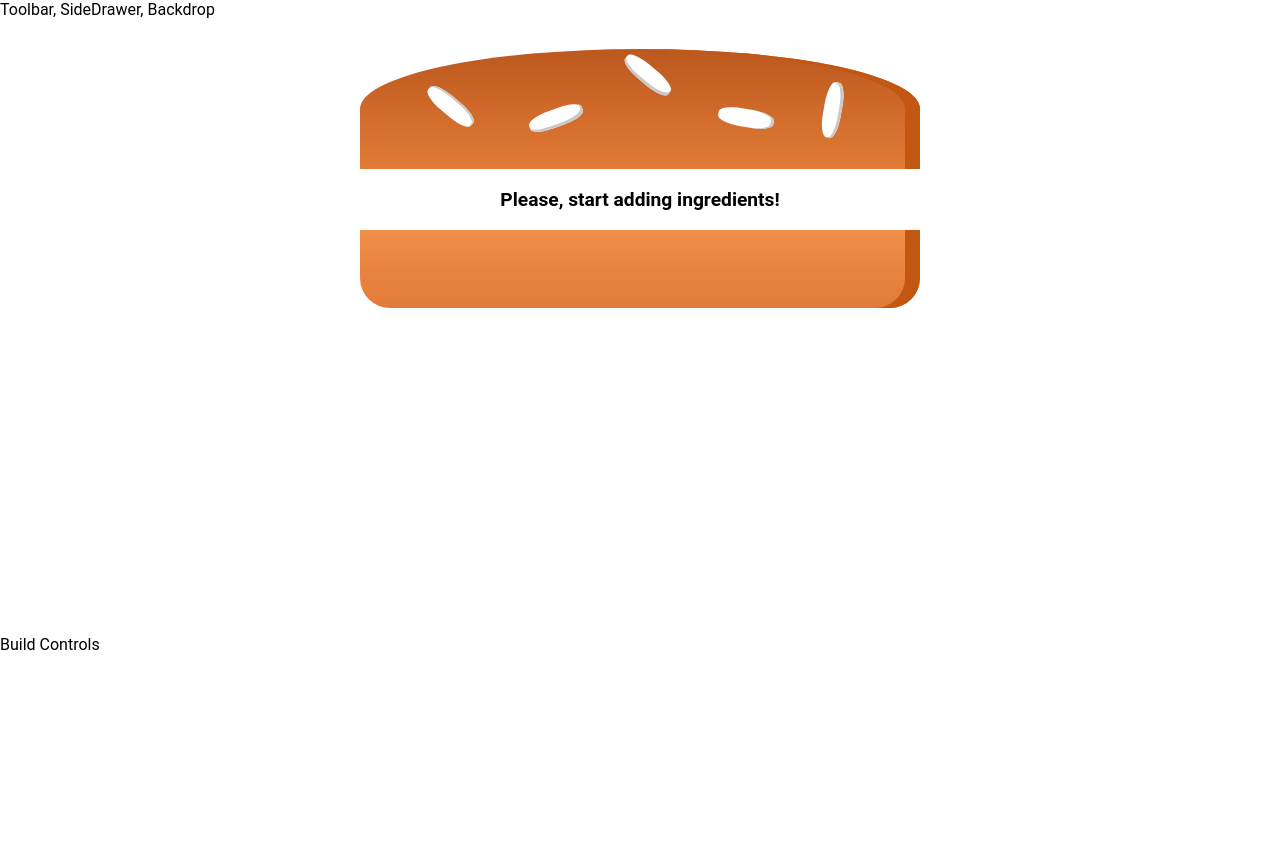
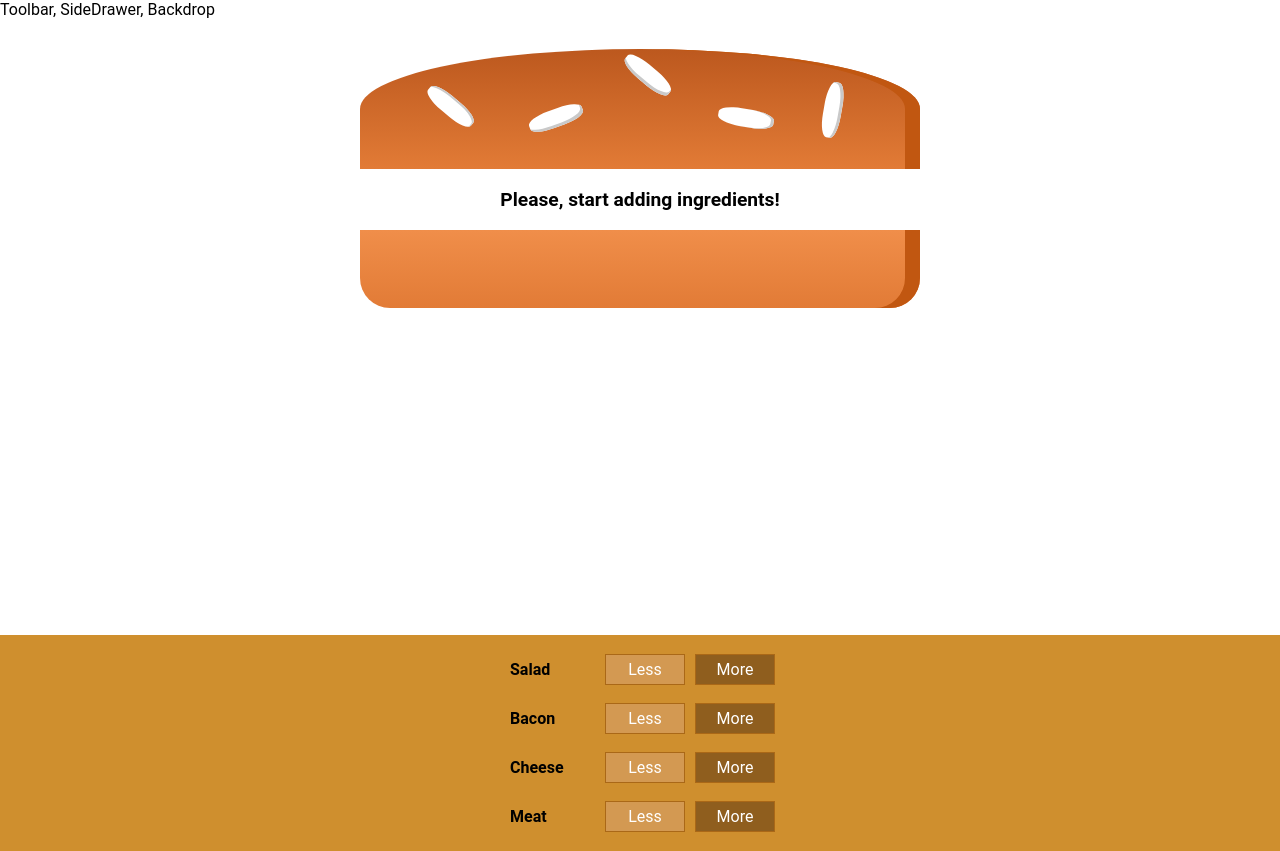
Before and after one commit to ruslanzharkov/react-redux-burger-builder, a React app: page / in a window 1280 px wide. Before the commit the page ends 800 px from the top, so only its background shows below. Built offline with nearby package versions, Linux system fonts and the light colour scheme.

Commit message:
Displayed controls to browser

```diff
--- a/src/components/Burger/BuildControls/BuildControls.js
+++ b/src/components/Burger/BuildControls/BuildControls.js
@@ -1,10 +1,21 @@
 import React, { Component } from 'react';
+
+import classes from './BuildControls.css';
+import BuildControl from './BuildControl/BuildControl';
 
 class BuildControls extends Component {
     render() {
+        const controls = [
+            {label: 'Salad', type: 'salad'},
+            {label: 'Bacon', type: 'bacon'},
+            {label: 'Cheese', type: 'cheese'},
+            {label: 'Meat', type: 'meat'}
+        ];
         return(
-            <div>
-
+            <div className={classes.BuildControls}>
+                {controls.map((control) => {
+                    return <BuildControl key={control.label} label={control.label}/>
+                })}
             </div>
         );
     }
--- a/src/containers/BurgerBuilder/BurgerBuilder.js
+++ b/src/containers/BurgerBuilder/BurgerBuilder.js
@@ -2,7 +2,7 @@
 
 import Aux from '../../hoc/Aux';
 import Burger from '../../components/Burger/Burger';
-
+import BuildControls from '../../components/Burger/BuildControls/BuildControls';
 class BurgerBuilder extends Component {
     constructor(props) {
         super(props);
@@ -20,7 +20,7 @@
         return (
             <Aux>
                 <Burger ingredients={this.state.ingredients}/>
-                <div>Build Controls</div>
+                <BuildControls/>
             </Aux>
         );
     };
```
